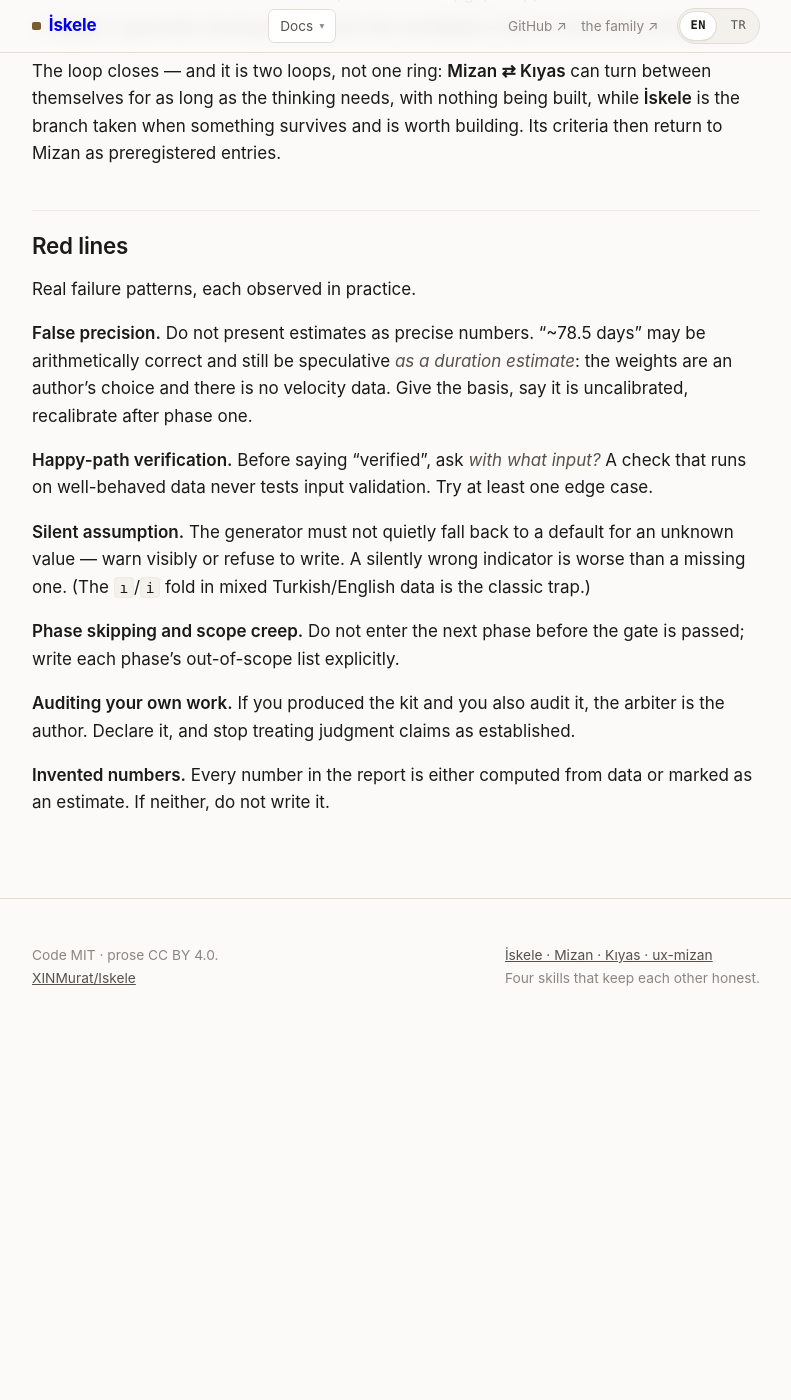
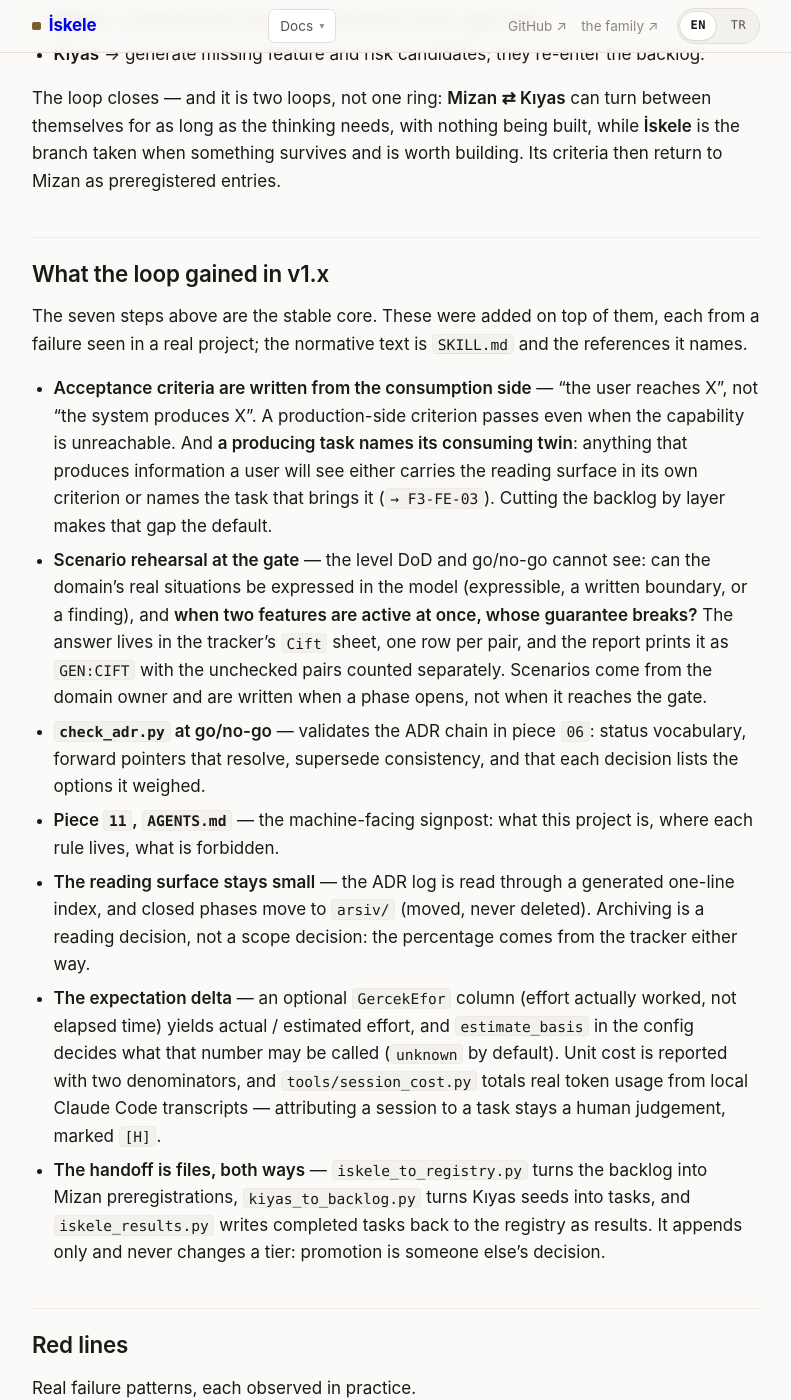
Before and after one commit to XINMurat/Iskele, a Jekyll site: the page built from docs/en/usage-guide.md, in a window 1280 px wide and 1400 px high, scrolled down 2227 px. Shown: the whole window, without its empty margins (244-1035 px from the left). Built offline with Jekyll 4.4.1, drawn with Linux system fonts in a browser that asks for light colours; our own code applies the rules of GitHub Pages for plain Markdown files; before the commit the page ends 3278 px from its top, so only the background shows below that; some of the changed text lies outside the part shown.

Commit message:
usage guides: what the loop gained in v1.x; SKILL.md is English now
Both guides walked the seven steps as they stood at v1.0 and stopped. The v1.x
additions -- each from a failure seen in a real project -- were in SKILL.md
and the references but nowhere a reader of the guide would meet them:
consumption-side acceptance criteria and the consuming twin, scenario rehearsal
and the Cift pair sheet, check_adr.py at go/no-go, piece 11 AGENTS.md, the
small reading surface (ADR index, arsiv/), the expectation delta with
estimate_basis and tools/session_cost.py, and the handoff adapters including
iskele_results.py. One section, both languages, pointing at the normative text.

The English guide also said SKILL.md "is written in Turkish". It is English;
the Turkish originals are kept under docs/tr/.

Co-Authored-By: Claude Opus 5.5 <noreply@anthropic.com>

```diff
--- a/docs/en/usage-guide.md
+++ b/docs/en/usage-guide.md
@@ -1,10 +1,11 @@
 # İskele — Usage Guide (EN)
 
-The Turkish original of the methodology text lives in
-[`../tr/kullanim-kilavuzu.md`](../tr/kullanim-kilavuzu.md); the skill itself
-([`skill/iskele/SKILL.md`](../../skill/iskele/SKILL.md)) is written in Turkish
-and is the normative source. This guide is the English walkthrough of the same
-seven-step loop.
+The Turkish counterpart is
+[`../tr/kullanim-kilavuzu.md`](../tr/kullanim-kilavuzu.md). The normative
+source is the skill itself,
+[`skill/iskele/SKILL.md`](../../skill/iskele/SKILL.md) — in English; the
+Turkish originals of it and of its references are kept under `docs/tr/`. This
+guide is the English walkthrough of the same seven-step loop.
 
 ## The seven steps
 
@@ -97,6 +98,48 @@ between themselves for as long as the thinking needs, with nothing being built,
 while **İskele** is the branch taken when something survives and is worth
 building. Its criteria then return to Mizan as preregistered entries.
 
+## What the loop gained in v1.x
+
+The seven steps above are the stable core. These were added on top of them,
+each from a failure seen in a real project; the normative text is
+[`SKILL.md`](../../skill/iskele/SKILL.md) and the references it names.
+
+- **Acceptance criteria are written from the consumption side** — "the user
+  reaches X", not "the system produces X". A production-side criterion passes
+  even when the capability is unreachable. And **a producing task names its
+  consuming twin**: anything that produces information a user will see either
+  carries the reading surface in its own criterion or names the task that
+  brings it (`→ F3-FE-03`). Cutting the backlog by layer makes that gap the
+  default.
+- **Scenario rehearsal at the gate** — the level DoD and go/no-go cannot see:
+  can the domain's real situations be expressed in the model (expressible,
+  a written boundary, or a finding), and **when two features are active at
+  once, whose guarantee breaks?** The answer lives in the tracker's `Cift`
+  sheet, one row per pair, and the report prints it as `GEN:CIFT` with the
+  unchecked pairs counted separately. Scenarios come from the domain owner and
+  are written when a phase opens, not when it reaches the gate.
+- **`check_adr.py` at go/no-go** — validates the ADR chain in piece `06`:
+  status vocabulary, forward pointers that resolve, supersede consistency, and
+  that each decision lists the options it weighed.
+- **Piece `11`, `AGENTS.md`** — the machine-facing signpost: what this project
+  is, where each rule lives, what is forbidden.
+- **The reading surface stays small** — the ADR log is read through a
+  generated one-line index, and closed phases move to `arsiv/` (moved, never
+  deleted). Archiving is a reading decision, not a scope decision: the
+  percentage comes from the tracker either way.
+- **The expectation delta** — an optional `GercekEfor` column (effort actually
+  worked, not elapsed time) yields actual / estimated effort, and
+  `estimate_basis` in the config decides what that number may be called
+  (`unknown` by default). Unit cost is reported with two denominators, and
+  `tools/session_cost.py` totals real token usage from local Claude Code
+  transcripts — attributing a session to a task stays a human judgement,
+  marked `[H]`.
+- **The handoff is files, both ways** — `iskele_to_registry.py` turns the
+  backlog into Mizan preregistrations, `kiyas_to_backlog.py` turns Kıyas seeds
+  into tasks, and `iskele_results.py` writes completed tasks back to the
+  registry as results. It appends only and never changes a tier: promotion is
+  someone else's decision.
+
 ## Red lines
 
 Real failure patterns, each observed in practice.
```
Also changed, not shown: docs/tr/kullanim-kilavuzu.md (+41 -0 lines).
